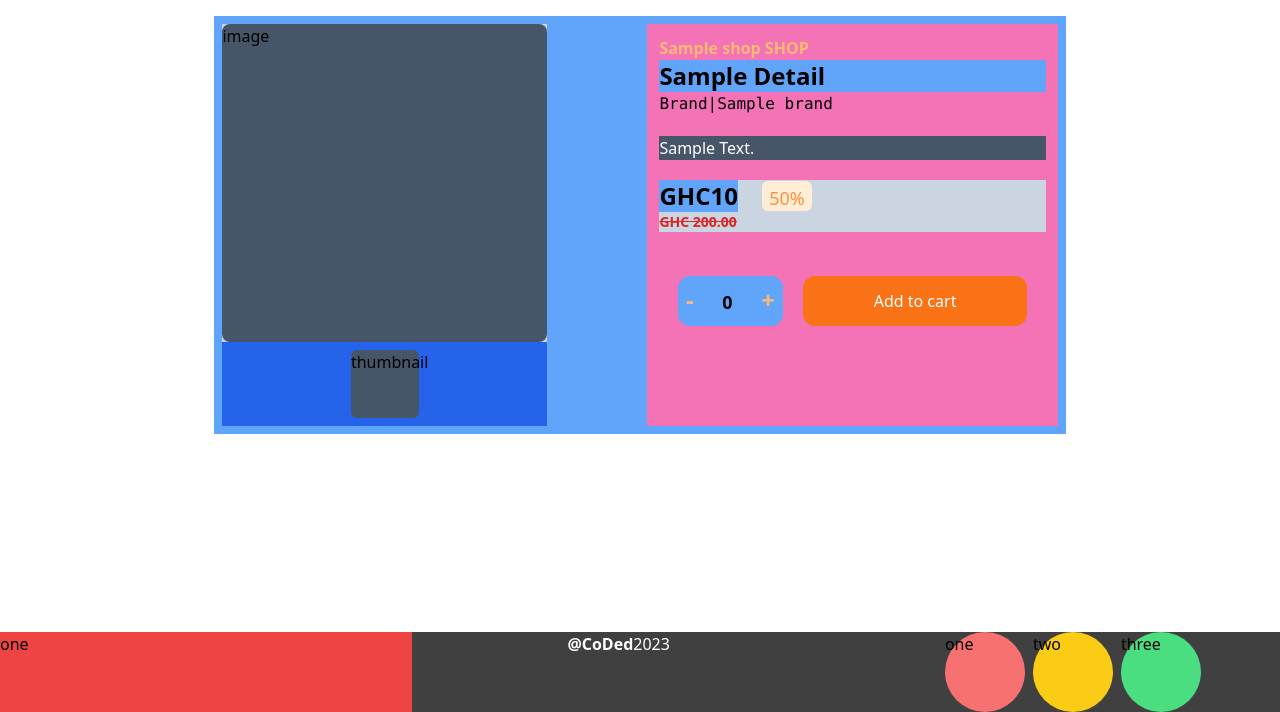
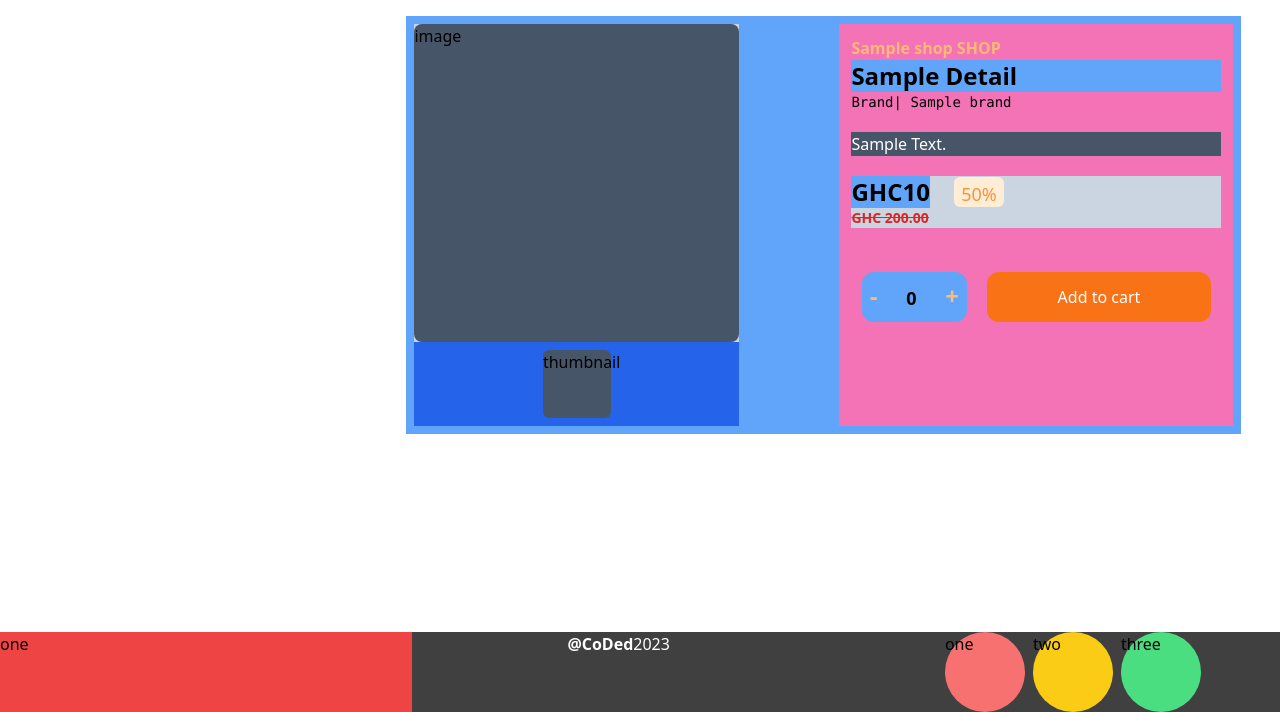
Before and after one commit to CoDedArch/Shopin-Backend, a Django app: template templates/products/product_details.html in a window 1280 px wide; the page is wider, and only the part inside the window is pictured. Shown: the part 88-800 px from the top of that part. Run offline with Django 4.2, Linux system fonts and the light colour scheme; the template is opened without the code that fills it: most values are stand-ins (such as "Sample title", 1, 10 or a date in 2020); style sheets or scripts are compiled from the project's sources.

Commit message:
improve design of product card

```diff
--- a/templates/products/product_details.html
+++ b/templates/products/product_details.html
@@ -4,7 +4,7 @@
 {%if not logo%}<span class=" font-bold text-2xl text-green-500 "> {{shop}} </span>{%endif%}
 {%endblock%}
 {%block content%}
-    <section class="bg-blue-400 flex flex-row space-x-[100px] mx-[13.4em] mt-[20px] p-2">
+    <section class="bg-blue-400 flex flex-row space-x-[100px] mx-[25.4em] max-w-[1000px] min-w-[835px] mt-[20px] p-2">
         <div class="bg-slate-300  flex flex-col">
             <div class="bg-slate-600 w-[325px] h-[318px] rounded-lg">image</div>
             <div class="bg-blue-600 flex flex-row space-x-3 p-2 justify-center">
@@ -16,7 +16,7 @@
         <div class="bg-pink-400 p-3 w-[661px]">
             <p class="text-orange-300 font-bold">{{details.shop.title}} SHOP</p>
             <p class="bg-blue-400"><span class="font-bold text-2xl">{{details.name |title}}</span> <br>
-                <pre>Brand|{{details.brand.name}}</pre></p>
+                <pre class="text-sm">Brand| <span class="">{{details.brand.brand}}</span></pre></p>
             <p class="bg-slate-600 text-white mt-[20px] {%if details.shortdescription|length > 100%} text-sm {%else%}text-md{%endif%}">{{details.shortdescription |title}}</p>
 
             <div class="bg-slate-300 mt-[20px]">
```
